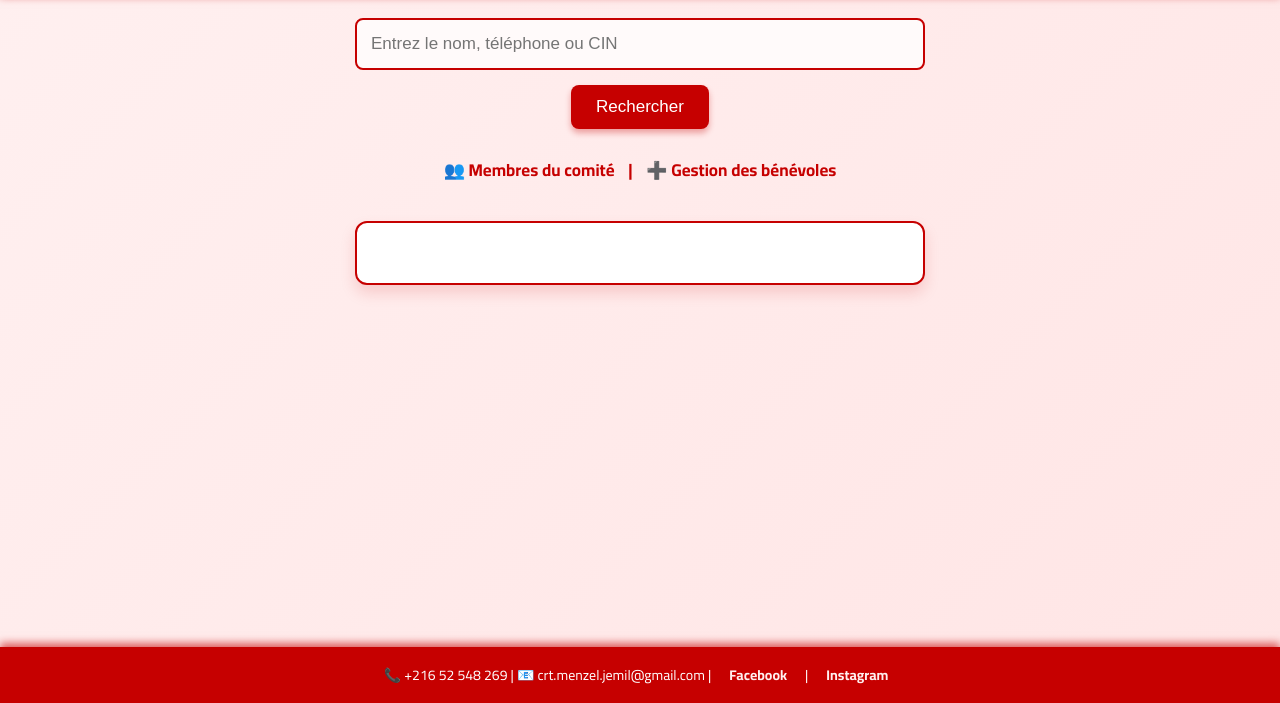
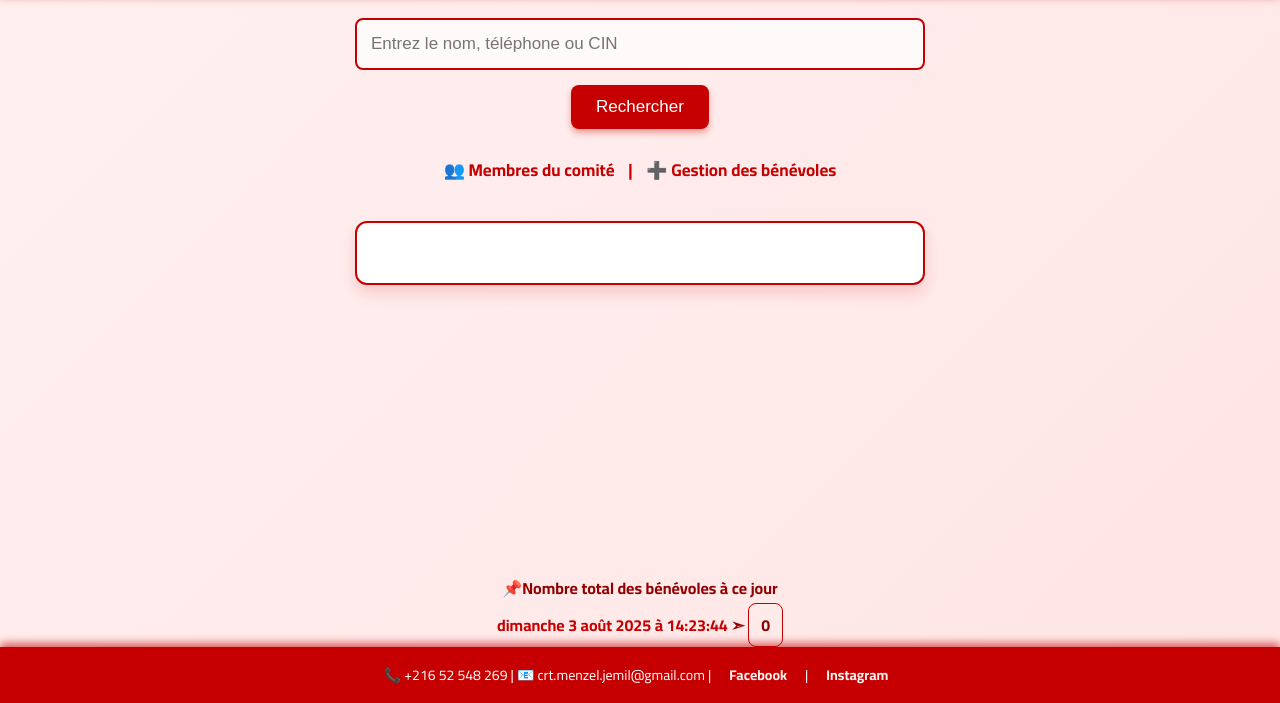
Before and after one commit to Rayen0099/crt-demo, a plain HTML site: page recherche.html in a window 1280 px wide. Shown: the part 97-800 px from the top of the page. Drawn offline with Linux system fonts and the light colour scheme.

Commit message:
Update recherche.html

```diff
--- a/recherche.html
+++ b/recherche.html
@@ -228,6 +228,12 @@
     <div id="result" class="result"></div>
   </main>
 
+  <div style="text-align: center; margin-top: 40px; font-weight: bold; font-size: 16px; color: #900000; font-family: 'Cairo', sans-serif;">
+  📌Nombre total des bénévoles à ce jour <br>
+  <span id="currentDate" style="color: #c60000;"></span> ➣
+  <span id="totalCount" style="background-color: #ffeaea; padding: 6px 12px; border-radius: 8px; border: 1.5px solid #c60000; display: inline-block;">0</span>
+</div>
+
   <footer>
     📞 +216 52 548 269 | 📧 crt.menzel.jemil@gmail.com |
     <a href="https://www.facebook.com/crt.mj" target="_blank">Facebook</a> |
@@ -399,6 +405,31 @@
         msg.scrollIntoView({ behavior: "smooth" });
       }
     }
+
+    window.addEventListener('DOMContentLoaded', () => {
+  const data = JSON.parse(localStorage.getItem("volunteersData")) || [];
+  document.getElementById("totalCount").innerText = data.length;
+
+  function updateDateTime() {
+    const now = new Date();
+    const options = {
+      timeZone: 'Africa/Tunis',
+      weekday: 'long',
+      year: 'numeric',
+      month: 'long',
+      day: 'numeric',
+      hour: '2-digit',
+      minute: '2-digit',
+      second: '2-digit'
+    };
+    const formatted = new Intl.DateTimeFormat('fr-FR', options).format(now);
+    document.getElementById("currentDate").innerText = formatted;
+  }
+
+  updateDateTime(); // أول مرة
+  setInterval(updateDateTime, 1000); // ⏱️ تحديث كل ثانية
+});
+
   </script>
 
 </body>
```
